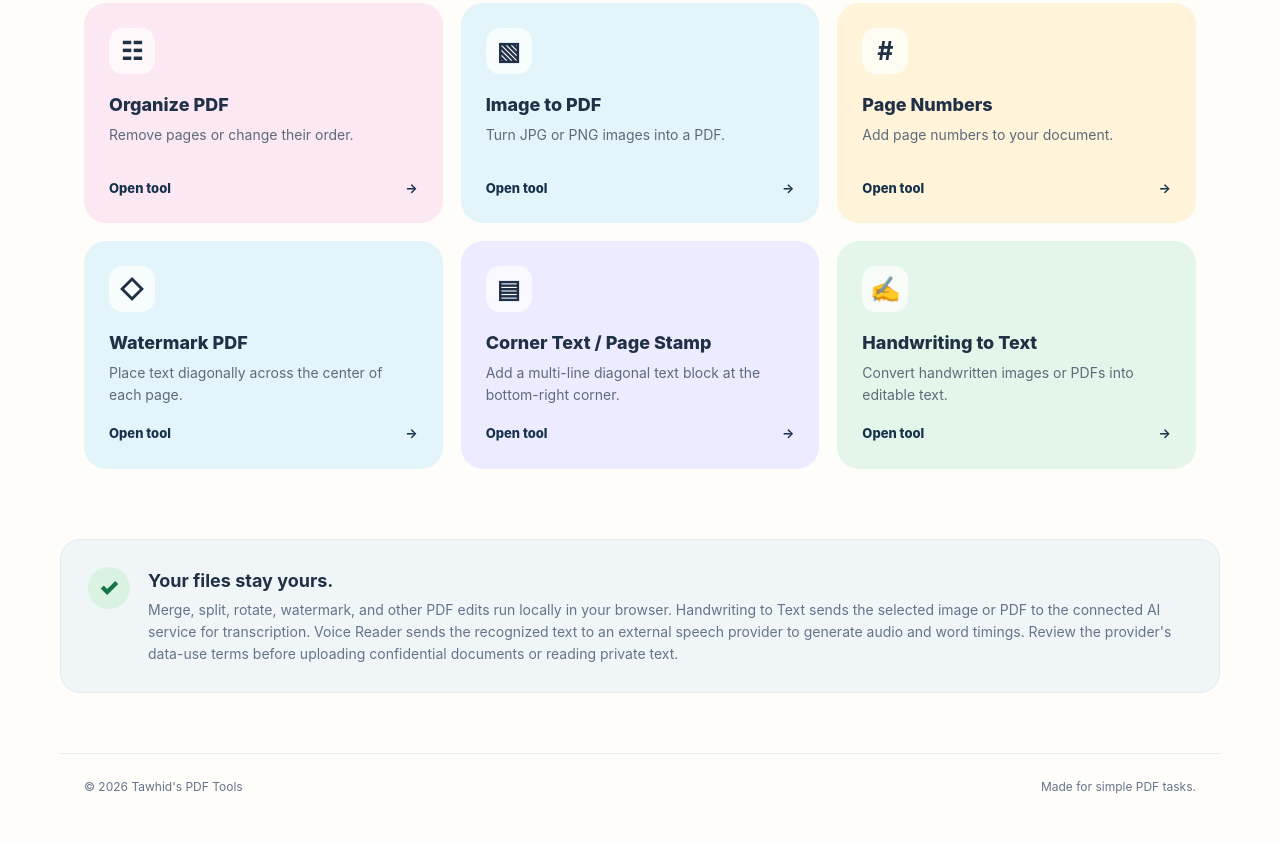
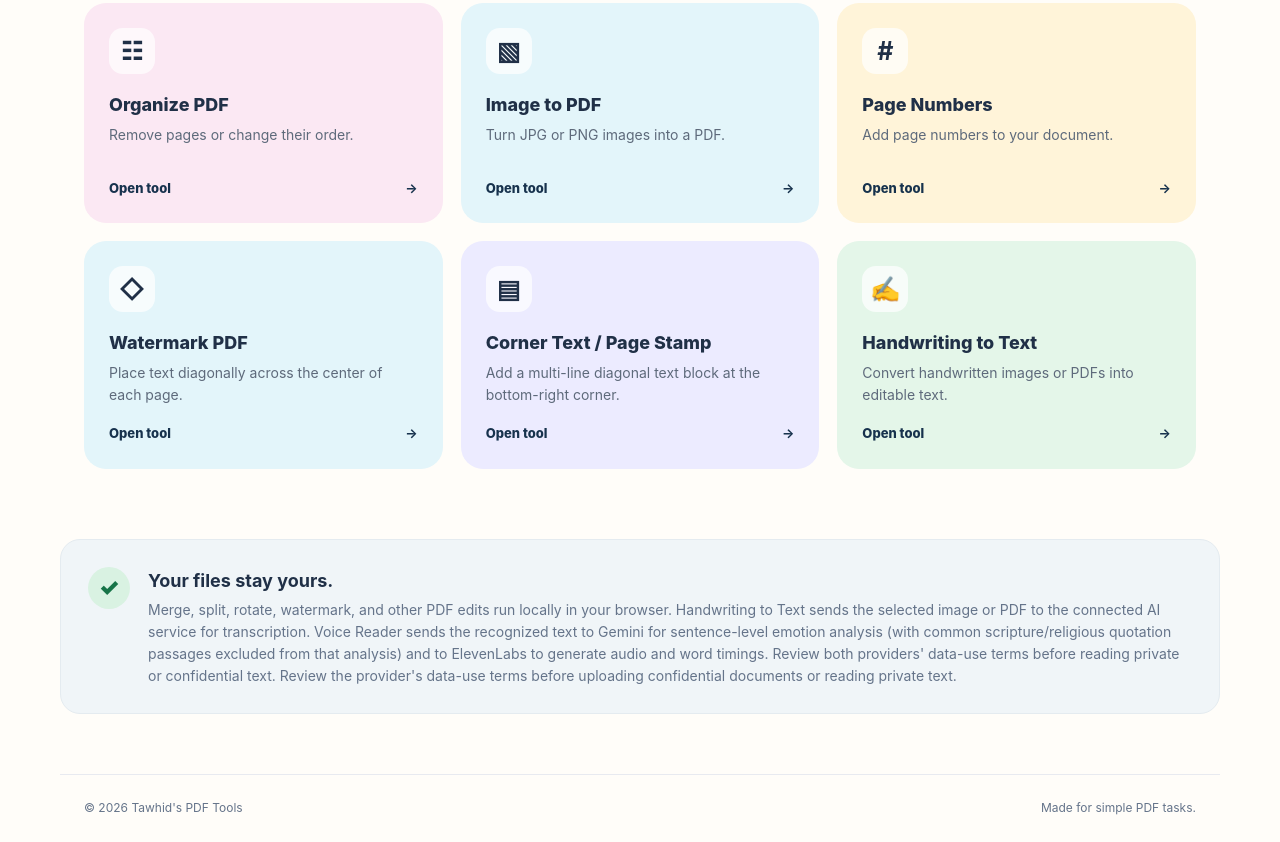
Before and after one commit to tawhidpdftools/tawhidpdftools.github.io, a plain HTML site: page index.html in a window 1280 px wide. Shown: the part 979-1821 px from the top of the page. Before the commit the page ends 1799 px from the top, so only its background shows below. Drawn offline with Linux system fonts and the light colour scheme.

Commit message:
Clarify Gemini emotion analysis and TTS privacy notice

```diff
--- a/index.html
+++ b/index.html
@@ -48,7 +48,7 @@
 <button class="card lavender" data-tool="stamp" data-search="corner text page stamp footer bottom right diagonal bengali arabic"><span class="ico">▤</span><span class="ctitle">Corner Text / Page Stamp</span><span class="desc">Add a multi-line diagonal text block at the bottom-right corner.</span><span class="action">Open tool <b>→</b></span></button>
 <button class="card mint" data-tool="handwriting" data-search="handwriting to text handwritten recognition OCR image bengali english arabic"><span class="ico">✍</span><span class="ctitle">Handwriting to Text</span><span class="desc">Convert handwritten images or PDFs into editable text.</span><span class="action">Open tool <b>→</b></span></button>
 </div><p id="empty" class="status" hidden>No matching tools. Try another search.</p></section>
-<section class="privacy wrap" id="privacy"><div class="check">✓</div><div><h2>Your files stay yours.</h2><p>Merge, split, rotate, watermark, and other PDF edits run locally in your browser. Handwriting to Text sends the selected image or PDF to the connected AI service for transcription. Voice Reader sends the recognized text to an external speech provider to generate audio and word timings. Review the provider's data-use terms before uploading confidential documents or reading private text.</p></div></section></main>
+<section class="privacy wrap" id="privacy"><div class="check">✓</div><div><h2>Your files stay yours.</h2><p>Merge, split, rotate, watermark, and other PDF edits run locally in your browser. Handwriting to Text sends the selected image or PDF to the connected AI service for transcription. Voice Reader sends the recognized text to Gemini for sentence-level emotion analysis (with common scripture/religious quotation passages excluded from that analysis) and to ElevenLabs to generate audio and word timings. Review both providers' data-use terms before reading private or confidential text. Review the provider's data-use terms before uploading confidential documents or reading private text.</p></div></section></main>
 <dialog id="dlg" class="dialog"><form method="dialog" class="dtop"><div><span class="eyebrow">PDF WORKSPACE</span><h2 id="title">PDF Tool</h2></div><button class="close" aria-label="Close tool">×</button></form><div class="dcontent"><p id="desc">Choose files to get started.</p><label class="drop" id="drop"><span style="font-size:27px;color:#315b86">↑</span><strong>Choose file(s) or drop them here</strong><span id="hint" style="font-size:12px;color:#65748a">PDF files</span><input id="files" type="file" accept="application/pdf" multiple></label><div id="selected" class="selected" aria-live="polite"></div><div id="opts" class="opts"></div><div id="turnstileMount" class="turnstile-mount" hidden></div><div id="ttsTurnstileMount" class="tts-turnstile-mount"></div><div id="textOutput" class="text-output" hidden><label for="recognizedText"><strong>Recognized Text</strong> <span style="font-weight:400;color:#65748a">— edit anything before copying</span></label><textarea id="recognizedText" rows="13" placeholder="Recognized text will appear here…"></textarea><section class="voice-panel" aria-label="Voice reader">
 <div class="voice-head"><strong>Voice Reader</strong><span class="voice-profile">Auto · Young Male</span></div>
 <p class="voice-note">Reads Bengali, English and Arabic in the same order as the text. Internet is required. Maximum 12,000 characters per reading.</p>
```
